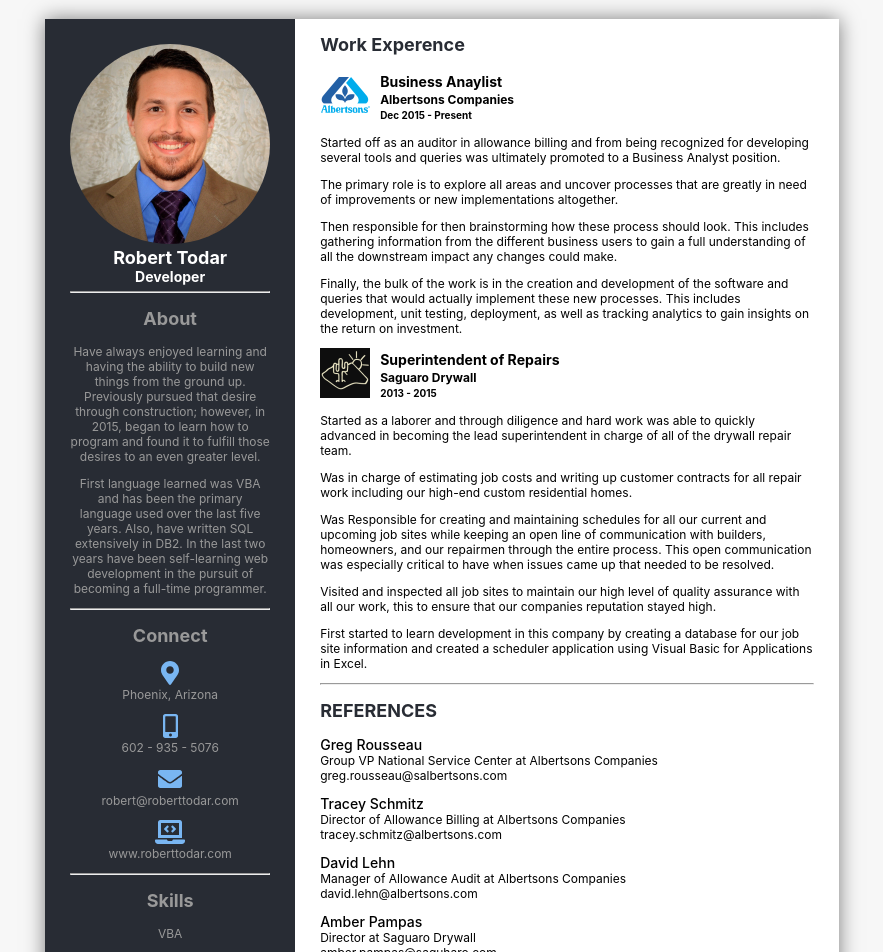
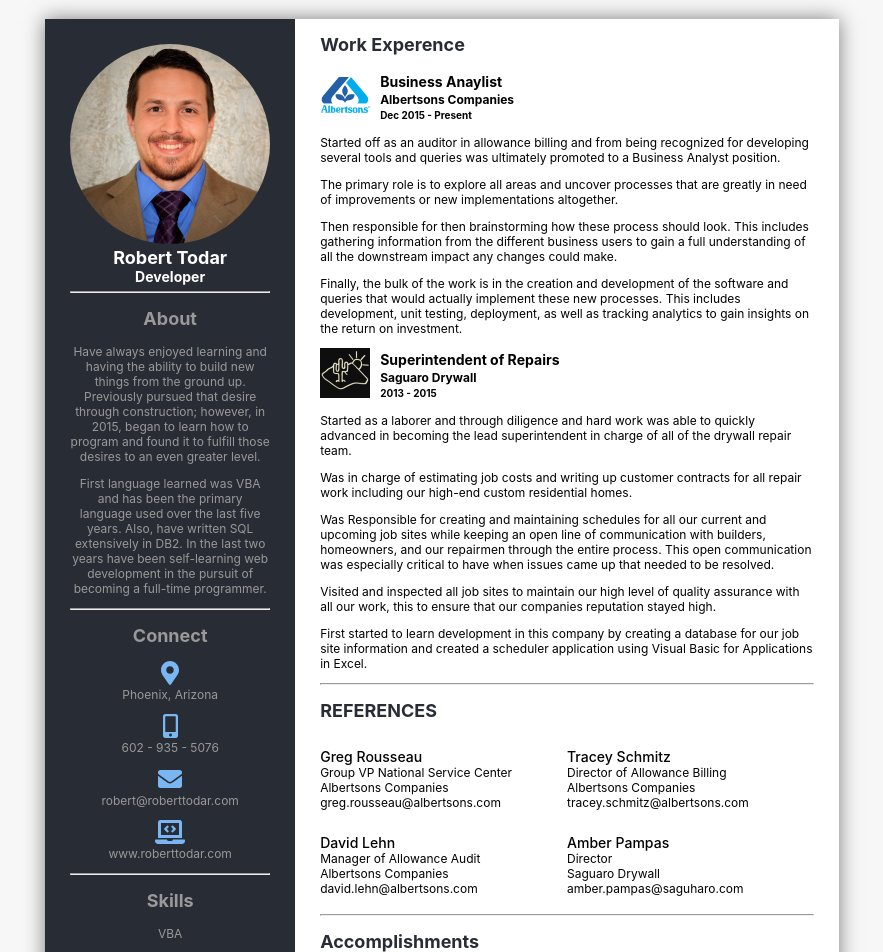
Before and after one commit to todar/resume, a React (Create React App) app: page / in a window 1280 px wide. Shown: the top 952 px of the page, without its empty margins (198-1081 px from the left). Built offline with nearby package versions, Linux system fonts and the light colour scheme.

Commit message:
Moved references to a two column grid format

```diff
--- a/src/components/WorkReferenceContact.js
+++ b/src/components/WorkReferenceContact.js
@@ -18,12 +18,16 @@
 const ContactTitle = styled.h4`
   font-weight: 400;
 `
+const Company = styled.h4`
+  font-weight: 400;
+`
 
-function WorkReferenceContact({ name, title, email }) {
+function WorkReferenceContact({ name, title, email, company }) {
   return (
     <ContactSection>
       <ContactName>{name}</ContactName>
-      <ContactTitle >{title}</ContactTitle>
+      <ContactTitle>{title}</ContactTitle>
+      <Company>{company}</Company>
       <p>{email}</p>
     </ContactSection>
   );
--- a/src/components/WorkReferences.js
+++ b/src/components/WorkReferences.js
@@ -1,31 +1,43 @@
 import React from "react";
+import styled from "styled-components"
 import WorkReferenceContact from "./WorkReferenceContact";
+
+const References = styled.div`
+  display: grid;
+  grid-template-columns: 1fr 1fr;
+`
 
 function WorkReferences() {
   return (
-    <div>
+    <>
       <h2 className="title-light">REFERENCES</h2>
+      <References>
       <WorkReferenceContact
         name="Greg Rousseau"
-        title="Group VP National Service Center at Albertsons Companies"
-        email="greg.rousseau@salbertsons.com"
+        title="Group VP National Service Center"
+        email="greg.rousseau@albertsons.com"
+        company="Albertsons Companies"
       />
       <WorkReferenceContact
         name="Tracey Schmitz"
-        title="Director of Allowance Billing at Albertsons Companies"
+        title="Director of Allowance Billing"
+        company="Albertsons Companies"
         email="tracey.schmitz@albertsons.com"
       />
       <WorkReferenceContact
         name="David Lehn"
-        title="Manager of Allowance Audit at Albertsons Companies"
+        title="Manager of Allowance Audit"
+        company="Albertsons Companies"
         email="david.lehn@albertsons.com"
       />
       <WorkReferenceContact
         name="Amber Pampas"
-        title="Director at Saguaro Drywall"
+        title="Director"
+        company="Saguaro Drywall"
         email="amber.pampas@saguharo.com"
       />
-    </div>
+      </References>
+    </>
   );
 }
 
```
